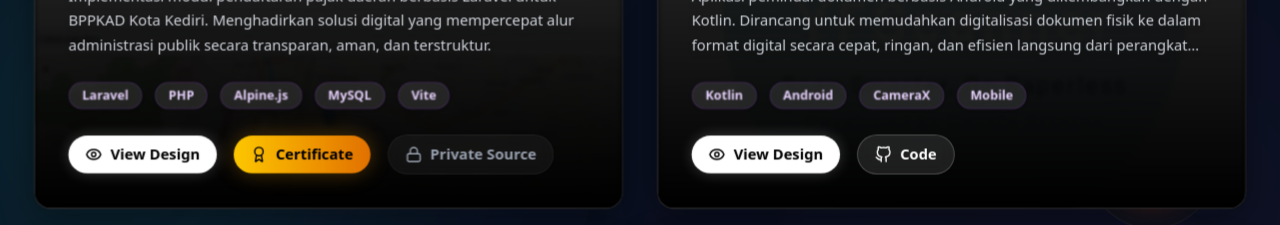
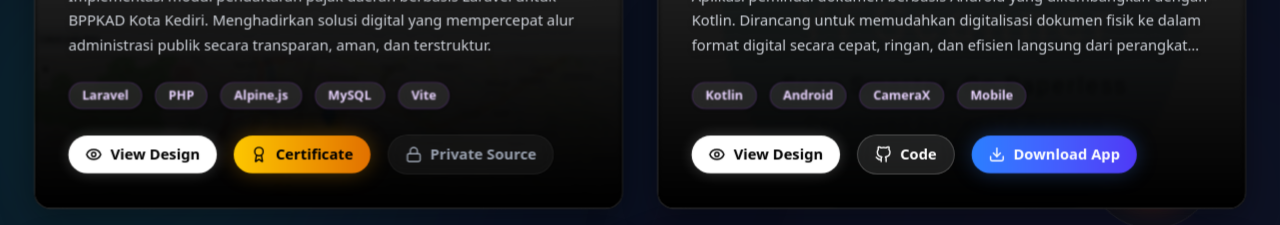
Before and after one commit to yaf7/Deyafa-Arsetya, a Next.js app: page / in a window 1280 px wide. Shown: the part 4060-4285 px from the top of the page. Built offline with nearby package versions, Linux system fonts and the light colour scheme.

Commit message:
penambahan-tombol-download-app

```diff
--- a/app/components/Projects.tsx
+++ b/app/components/Projects.tsx
@@ -1,7 +1,7 @@
 "use client";
 
 import { motion, useMotionValue, useSpring, useTransform } from "framer-motion";
-import { Lock, Eye, X, Award } from "lucide-react";
+import { Lock, Eye, X, Award, Download } from "lucide-react";
 import React, { useState } from "react";
 
 const PROJECTS = [
@@ -31,6 +31,7 @@ const PROJECTS = [
     tags: ["Kotlin", "Android", "CameraX", "Mobile"],
     image: "/yfscanner/yfscanner1.jpeg",
     github: "https://github.com/yaf7/YFScanner",
+    download: "https://github.com/yaf7/YFScanner/releases/tag/v1.0.0",
     device: "mobile",
     presentation: "separated",
     viewDesign: [
@@ -176,6 +177,11 @@ const TiltCard = ({ project, onOpenGallery, onOpenCertificate }: { project: type
               <span className="flex items-center gap-2 text-sm font-bold text-gray-400 bg-white/5 border border-white/5 px-4 py-2 rounded-full backdrop-blur-sm cursor-not-allowed">
                 <Lock size={16} /> Private Source
               </span>
+            )}
+            {project.download && (
+              <a href={project.download} target="_blank" rel="noopener noreferrer" className="flex items-center gap-2 text-sm font-bold bg-gradient-to-r from-blue-500 to-indigo-600 text-white px-4 py-2 rounded-full hover:from-blue-400 hover:to-indigo-500 transition-colors shadow-[0_0_20px_rgba(59,130,246,0.3)]">
+                <Download size={16} /> Download App
+              </a>
             )}
           </div>
         </div>
```
Also changed, not shown: public/Reservasi-Meeting-Room-Amaze-Hotel/tampilan-luar-project-meeting-room.png (added).
